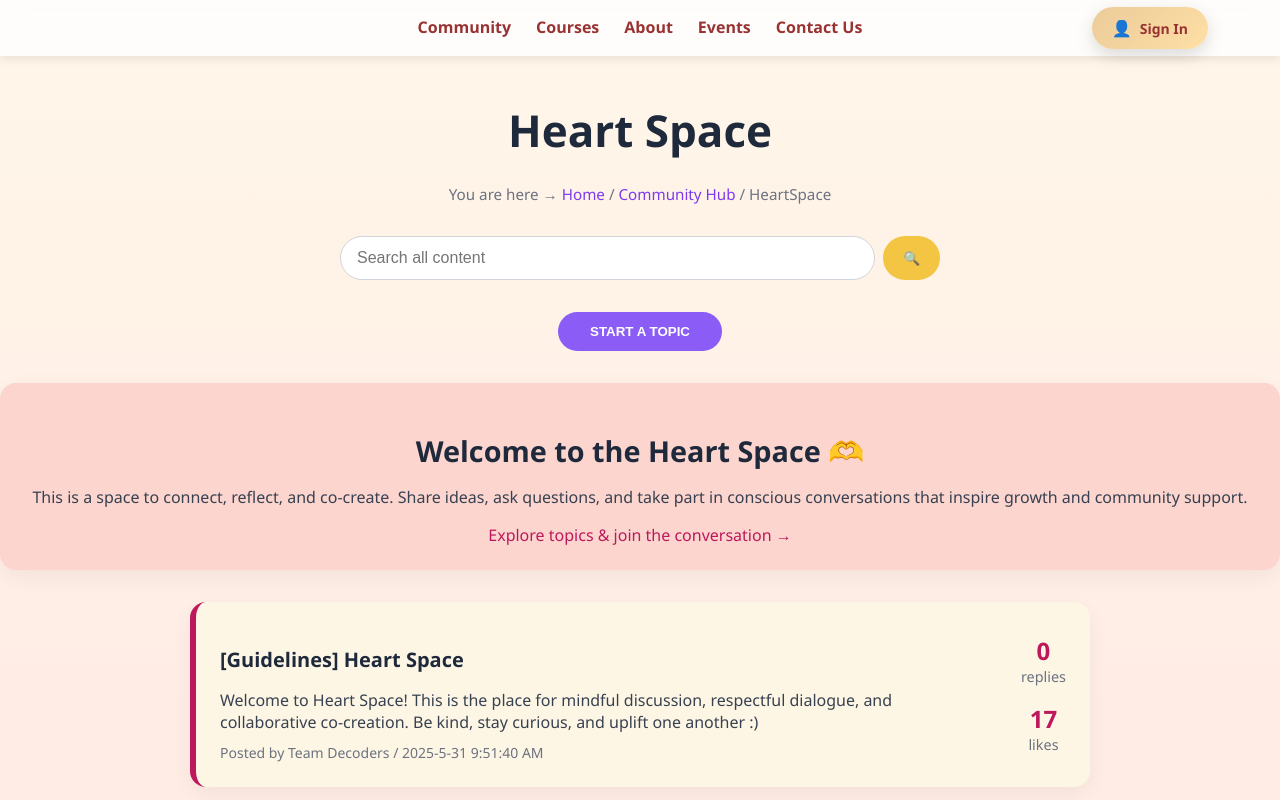
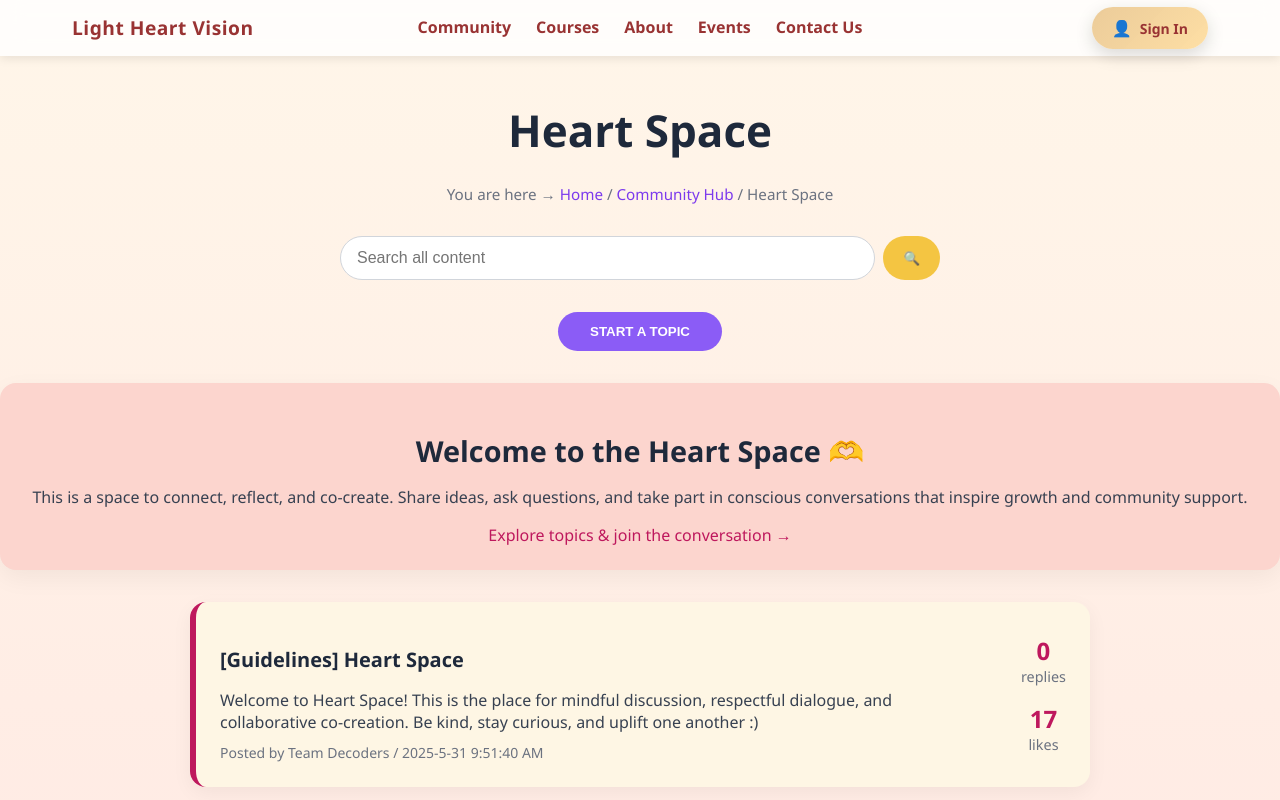
Before and after one commit to josiahbasilio/Light-Heart-Vision, a Next.js app in the folder light-heart-vision/: page /hub/heart-space in a window 1280 px wide. Shown: the top 800 px of the page. Built offline with nearby package versions, Linux system fonts and the light colour scheme.

Commit message:
Added Light Heart Vision Logo

```diff
--- a/light-heart-vision/src/app/hub/heart-space/page.js
+++ b/light-heart-vision/src/app/hub/heart-space/page.js
@@ -26,7 +26,7 @@ export default function HeartSpace() {
           <Link href="/hub" className="hub-link">
             Community Hub
           </Link>{" "}
-          / HeartSpace
+          / Heart Space
         </div>
 
         {/* Search Bar */}
--- a/light-heart-vision/src/components/Header.js
+++ b/light-heart-vision/src/components/Header.js
@@ -1,5 +1,5 @@
-'use client';
-import Link from 'next/link';
+"use client";
+import Link from "next/link";
 
 export default function Header() {
   return (
@@ -7,15 +7,29 @@ export default function Header() {
       <header>
         <nav className="nav-bar">
           <div className="nav-inner">
-            <div className="nav-left" />
+            <div className="nav-left">
+              <Link href="/" passHref legacyBehavior>
+                <a className="logo">Light Heart Vision</a>
+              </Link>
+            </div>
 
             {/* Center Navigation Links */}
             <ul className="nav-center">
-              <li><a href="/hub">Community</a></li>
-              <li><a href="#courses">Courses</a></li>
-              <li><a href="/aboutUs">About</a></li>
-              <li><a href="#events">Events</a></li>
-              <li><a href="#contact">Contact Us</a></li>
+              <li>
+                <a href="/hub">Community</a>
+              </li>
+              <li>
+                <a href="#courses">Courses</a>
+              </li>
+              <li>
+                <a href="/aboutUs">About</a>
+              </li>
+              <li>
+                <a href="#events">Events</a>
+              </li>
+              <li>
+                <a href="#contact">Contact Us</a>
+              </li>
             </ul>
 
             {/* Right Section: Sign In Button */}
@@ -73,6 +87,31 @@ export default function Header() {
             justify-content: flex-start;
           }
 
+          /* ------------ Light Heart Vision Logo ---------------*/
+          .logo {
+            font-family: "Segoe UI", sans-serif;
+            font-size: 1.2rem;
+            font-weight: bold;
+            color: #993333;
+            text-decoration: none;
+            letter-spacing: 0.5px;
+            position: relative;
+          }
+
+          .logo::after {
+            content: "";
+            display: block;
+            height: 2px;
+            background: #efc95a;
+            transform: scaleX(0);
+            transform-origin: left;
+            transition: transform 0.3s;
+          }
+
+          .logo:hover::after {
+            transform: scaleX(1);
+          }
+
           /* ------------ Center Navigation Links ---------------*/
           .nav-center {
             display: flex;
@@ -93,7 +132,7 @@ export default function Header() {
           }
 
           .nav-center li a::after {
-            content: '';
+            content: "";
             display: block;
             height: 2px;
             background: #efc95a;
```
